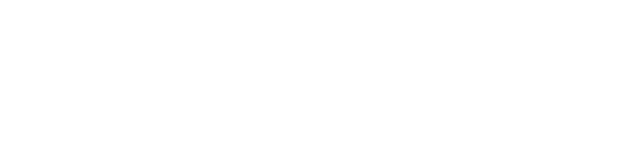
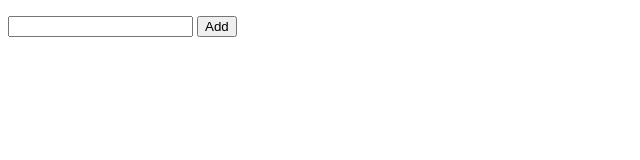
Before and after one commit to nawabsahab16/TodoList-Application-, a plain HTML site: page index.html in a window 1280 px wide. Shown: the whole page, without its empty margins (0-640 px from the left). Drawn offline with Linux system fonts and the light colour scheme.

Commit message:
added a form basic

```diff
--- a/index.html
+++ b/index.html
@@ -14,18 +14,13 @@
     </style>
 
 
-
-
-
-
-
-
-
-
-
-
 </head>
 <body>
 
+    <ul id="List"></ul>
+    <form id="new-task-form">
+        <input type="text" id="new-task-title">
+        <button type="submit"> Add</button>
+    </form>
 </body>
 </html>
```
